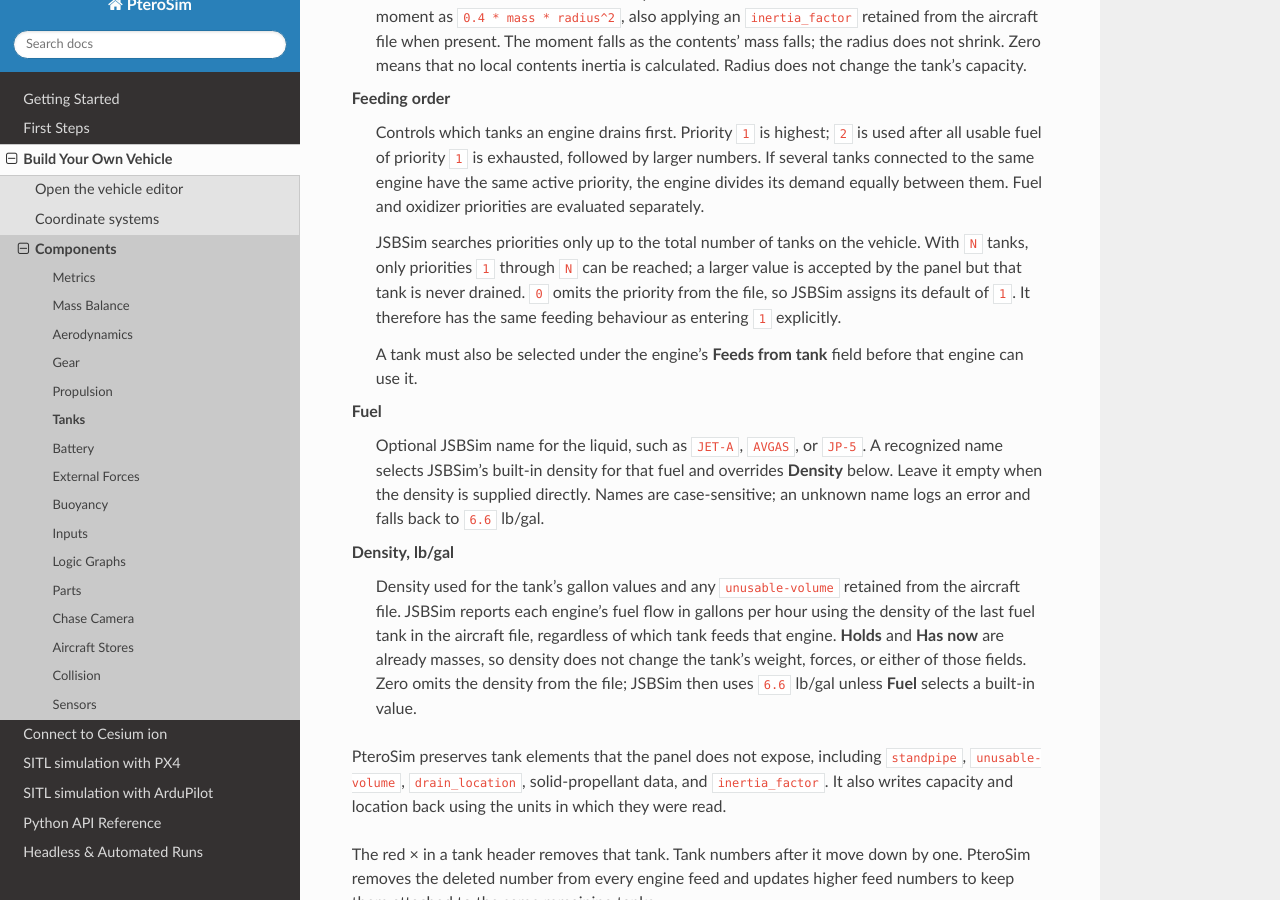
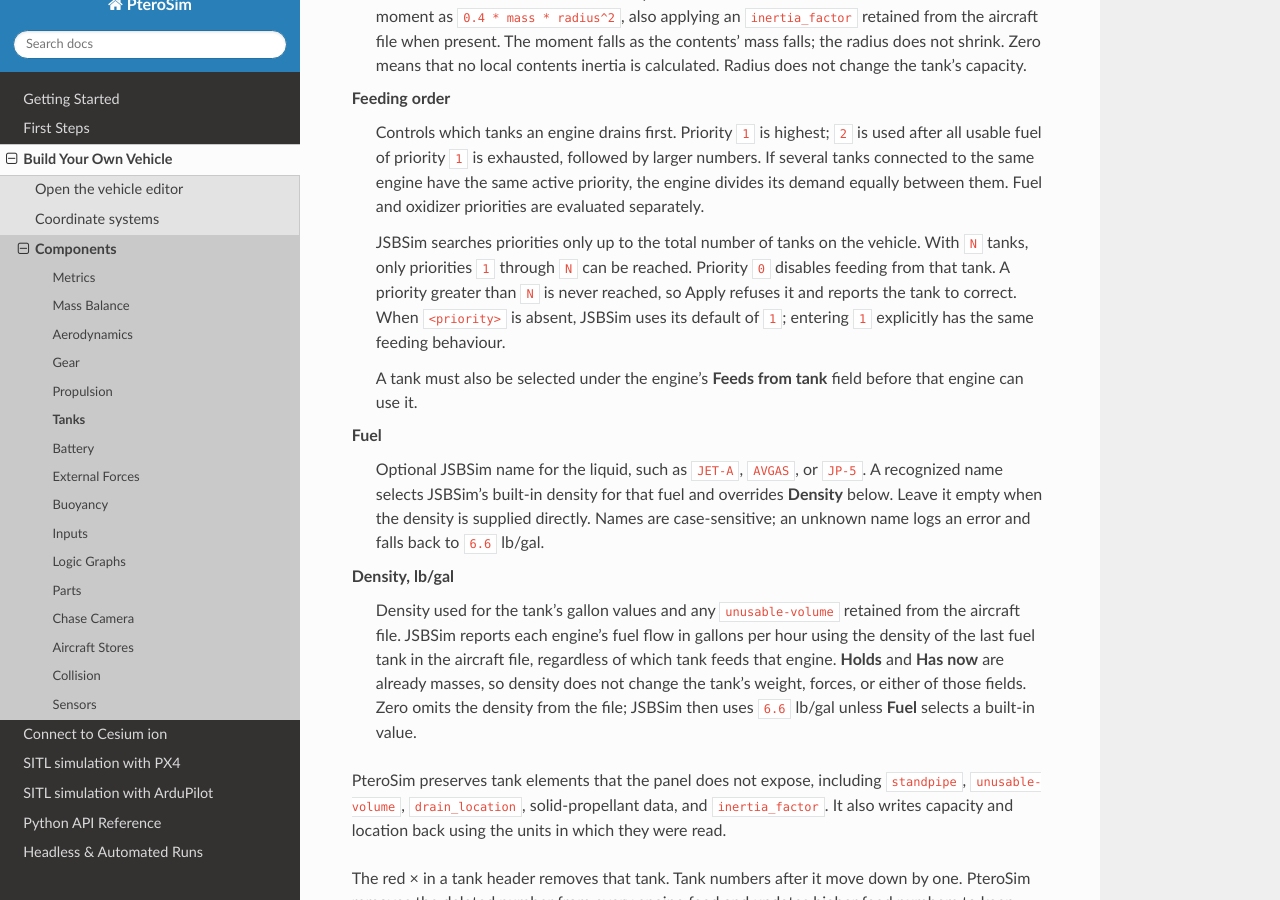
Before and after one commit to AlexanderRex/PteroSimDocs, a Sphinx documentation site: the page built from docs/source/editor/tanks.rst, in a window 1280 px wide and 900 px high, scrolled down 1395 px. Built offline with Sphinx 7.4.7 and the Read the Docs theme 3.1.0, drawn with Linux system fonts in a browser that asks for light colours.

Commit message:
Document tank priority validation
Explain that priority 0 disables feeding, an omitted priority defaults to 1, and Apply rejects priorities above the vehicle's tank count.

```diff
--- a/docs/source/editor/tanks.rst
+++ b/docs/source/editor/tanks.rst
@@ -71,10 +71,10 @@ every additional tank has the same fields.
 
    JSBSim searches priorities only up to the total number of tanks on the
    vehicle. With ``N`` tanks, only priorities ``1`` through ``N`` can be
-   reached; a larger value is accepted by the panel but that tank is never
-   drained. ``0`` omits the priority from the file, so JSBSim assigns its
-   default of ``1``. It therefore has the same feeding behaviour as entering
-   ``1`` explicitly.
+   reached. Priority ``0`` disables feeding from that tank. A priority greater
+   than ``N`` is never reached, so Apply refuses it and reports the tank to
+   correct. When ``<priority>`` is absent, JSBSim uses its default of ``1``;
+   entering ``1`` explicitly has the same feeding behaviour.
 
    A tank must also be selected under the engine's **Feeds from tank** field
    before that engine can use it.
```
